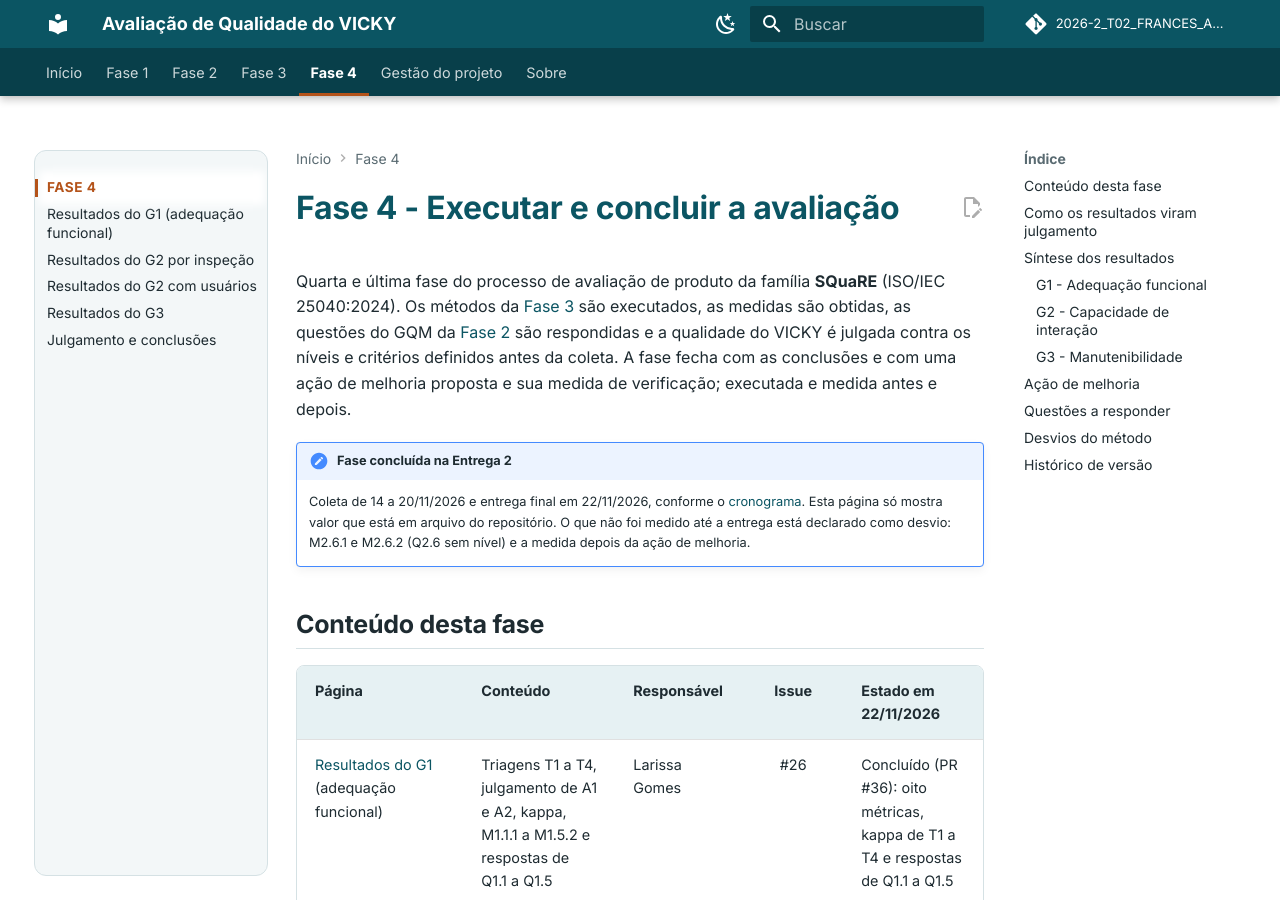
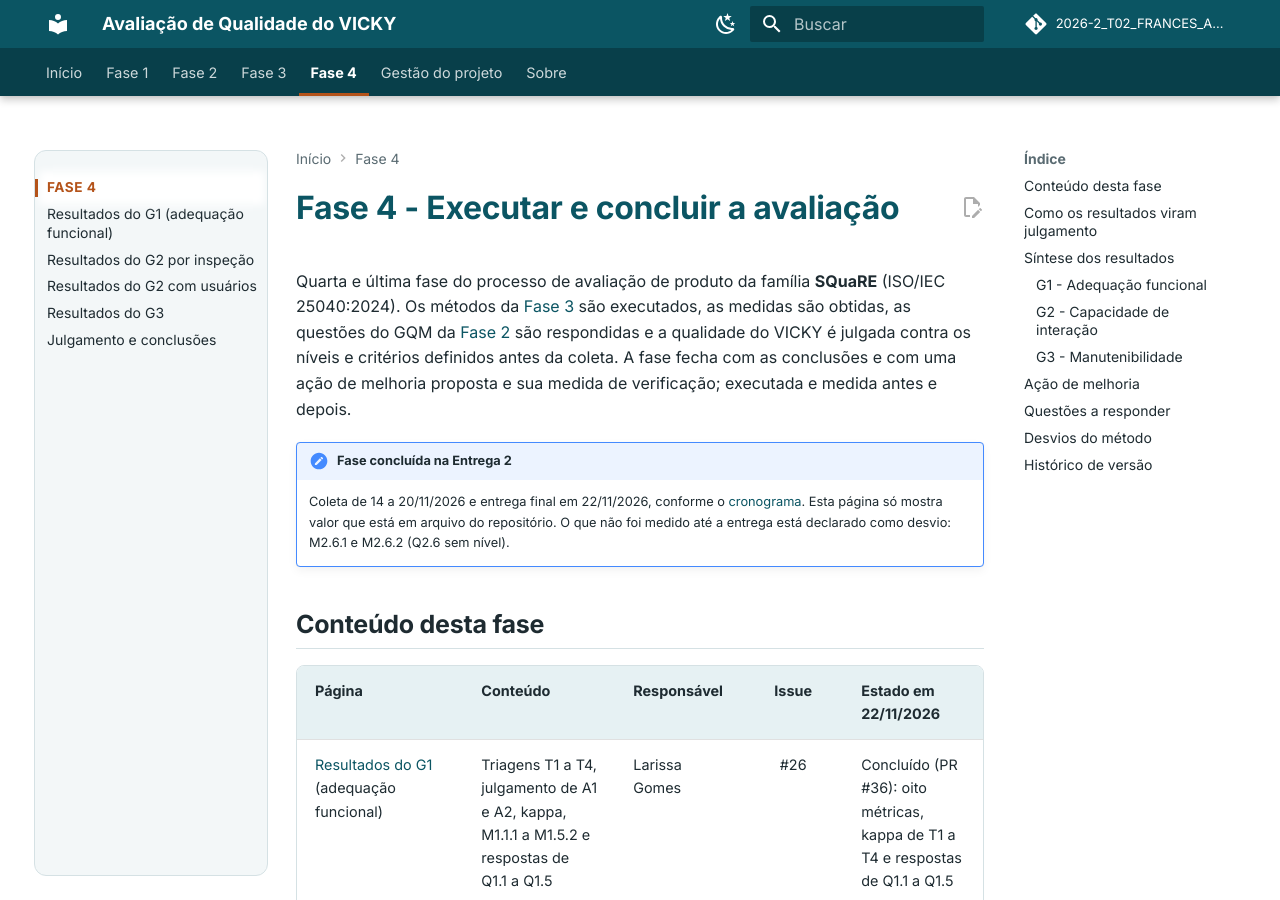
Before and after one commit to FCTE-Qualidade-de-Software-1/2026-2_T02_FRANCES_ALLEN, an MkDocs documentation site: the page built from docs/fase-4/index.md, in a window 1280 px wide and 900 px high. Built offline with MkDocs 1.6.1 and Material for MkDocs 9.7.7, drawn with Linux system fonts in a browser that asks for light colours; comment, search, counter and statistics services are not loaded.

Commit message:
Fase 4: aviso do topo sem a pendência da melhoria

```diff
--- a/docs/fase-4/index.md
+++ b/docs/fase-4/index.md
@@ -3,7 +3,7 @@
 Quarta e última fase do processo de avaliação de produto da família **SQuaRE** (ISO/IEC 25040:2024). Os métodos da [Fase 3](../fase-3/index.md) são executados, as medidas são obtidas, as questões do GQM da [Fase 2](../fase-2/index.md) são respondidas e a qualidade do VICKY é julgada contra os níveis e critérios definidos antes da coleta. A fase fecha com as conclusões e com uma ação de melhoria proposta e sua medida de verificação; executada e medida antes e depois.
 
 !!! note "Fase concluída na Entrega 2"
-    Coleta de 14 a 20/11/2026 e entrega final em 22/11/2026, conforme o [cronograma](../fase-3/cronograma.md). Esta página só mostra valor que está em arquivo do repositório. O que não foi medido até a entrega está declarado como desvio: M2.6.1 e M2.6.2 (Q2.6 sem nível) e a medida depois da ação de melhoria.
+    Coleta de 14 a 20/11/2026 e entrega final em 22/11/2026, conforme o [cronograma](../fase-3/cronograma.md). Esta página só mostra valor que está em arquivo do repositório. O que não foi medido até a entrega está declarado como desvio: M2.6.1 e M2.6.2 (Q2.6 sem nível).
 
 ## Conteúdo desta fase
 
```
